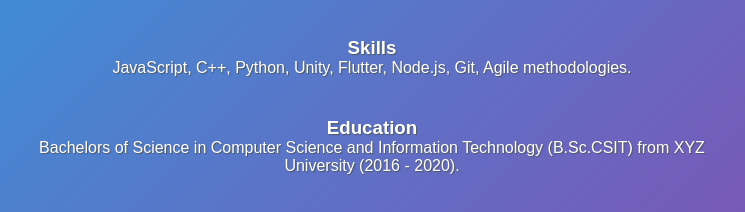
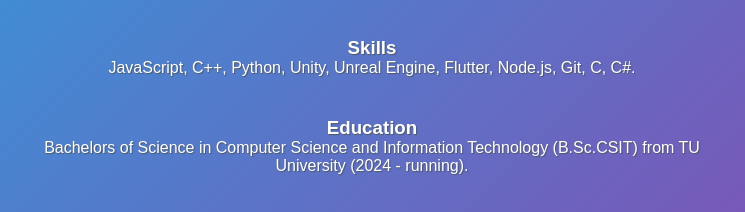
Before and after one commit to Nav0077/NAV_Portfolio, a plain HTML site: page resume.html in a window 1280 px wide. Shown: the part 325-537 px from the top of the page, 268-1013 px from the left. Drawn offline with Linux system fonts and the light colour scheme.

Commit message:
Update resume.html

```diff
--- a/resume.html
+++ b/resume.html
@@ -3,7 +3,7 @@
 <head>
     <meta charset="UTF-8">
     <meta name="viewport" content="width=device-width, initial-scale=1.0">
-    <title>Animated Resume</title>
+    <title>Resume</title>
     <script src="https://kit.fontawesome.com/a076d05399.js" crossorigin="anonymous"></script>
     <style>
         * {
@@ -107,13 +107,13 @@
 
         <section>
             <h3>Skills</h3>
-            <p>JavaScript, C++, Python, Unity, Flutter, Node.js, Git, Agile methodologies.</p>
+            <p>JavaScript, C++, Python, Unity, Unreal Engine, Flutter, Node.js, Git, C, C#.</p>
 
         </section>
 
         <section>
             <h3>Education</h3>
-            <p>Bachelors of Science in Computer Science and Information Technology (B.Sc.CSIT) from XYZ University (2016 - 2020).</p>
+            <p>Bachelors of Science in Computer Science and Information Technology (B.Sc.CSIT) from TU University (2024 - running).</p>
 
         </section>
 
```
